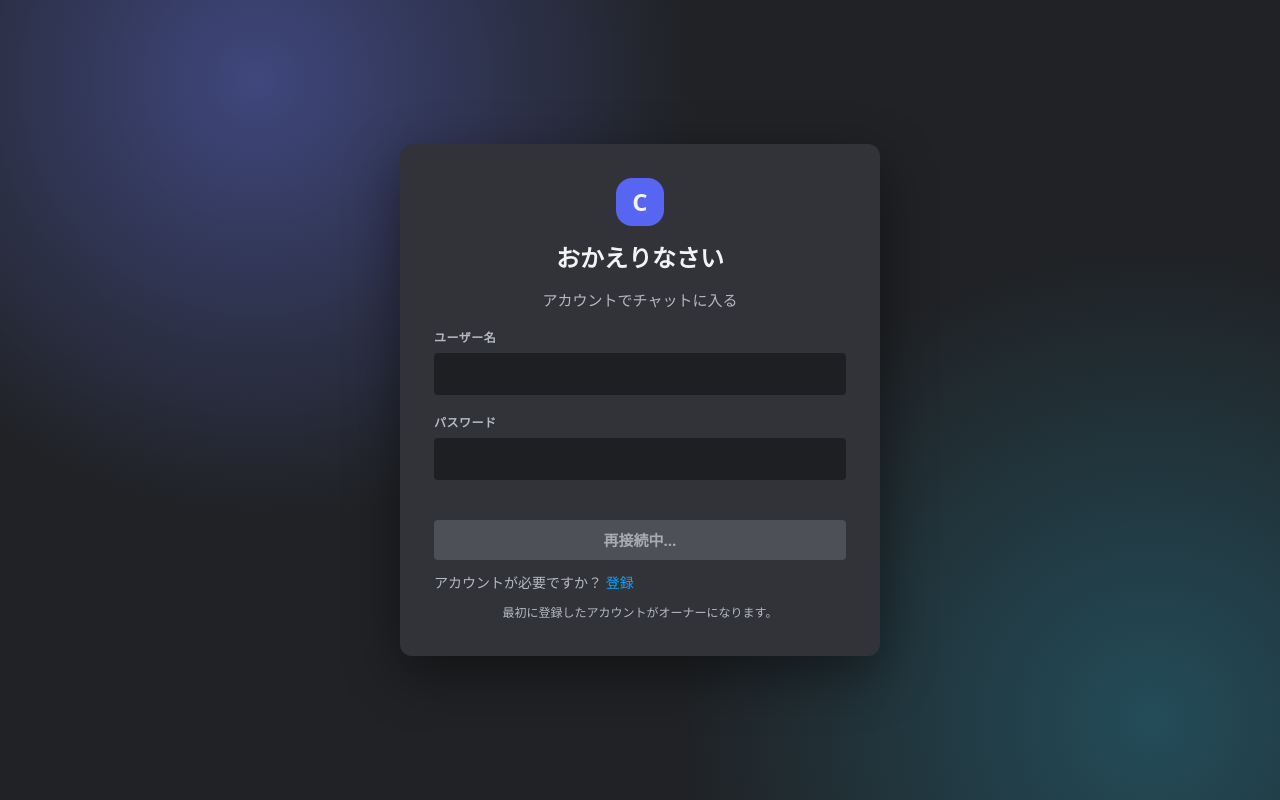
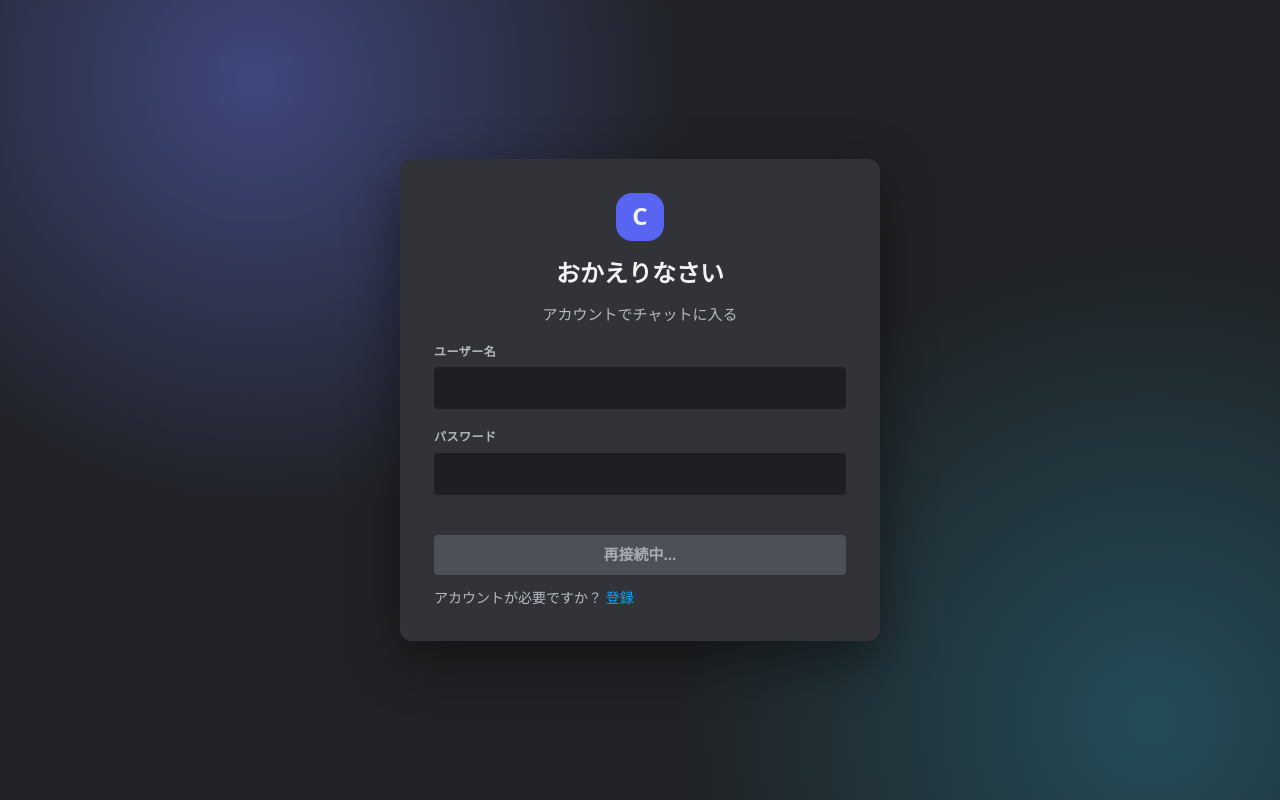
Before and after one commit to SHOHE001/chat-app, a website: page public/index.html in a window 1280 px wide. Drawn offline with Linux system fonts and the light colour scheme.

Commit message:
fix: simplify account login screen

```diff
--- a/public/index.html
+++ b/public/index.html
@@ -25,7 +25,6 @@
         <button id="auth-submit" class="primary-button" type="submit" disabled>接続中…</button>
       </form>
       <p class="auth-switch"><span id="auth-switch-label">アカウントが必要ですか？</span> <button id="auth-mode-toggle" type="button">登録</button></p>
-      <p class="auth-note">最初に登録したアカウントがオーナーになります。</p>
     </section>
   </main>
 
--- a/public/style.css
+++ b/public/style.css
@@ -41,7 +41,6 @@ input:focus, textarea:focus { box-shadow: 0 0 0 2px var(--accent); }
 .secondary-button { background: #4e5058; }
 .auth-switch { margin: 14px 0 0; font-size: 14px; text-align: left !important; }
 .auth-switch button { padding: 0; border: 0; color: #00a8fc; background: none; cursor: pointer; }
-.auth-note { margin-bottom: 0; font-size: 12px; }
 .form-error { min-height: 18px; margin: 8px 0 -8px; color: #fa777c !important; font-size: 13px; text-align: left !important; }
 
 .app { display: grid; grid-template-columns: 240px minmax(0, 1fr) 240px; height: 100%; }
```
Also changed, not shown: tests/ui.test.js (+5 -0 lines).
